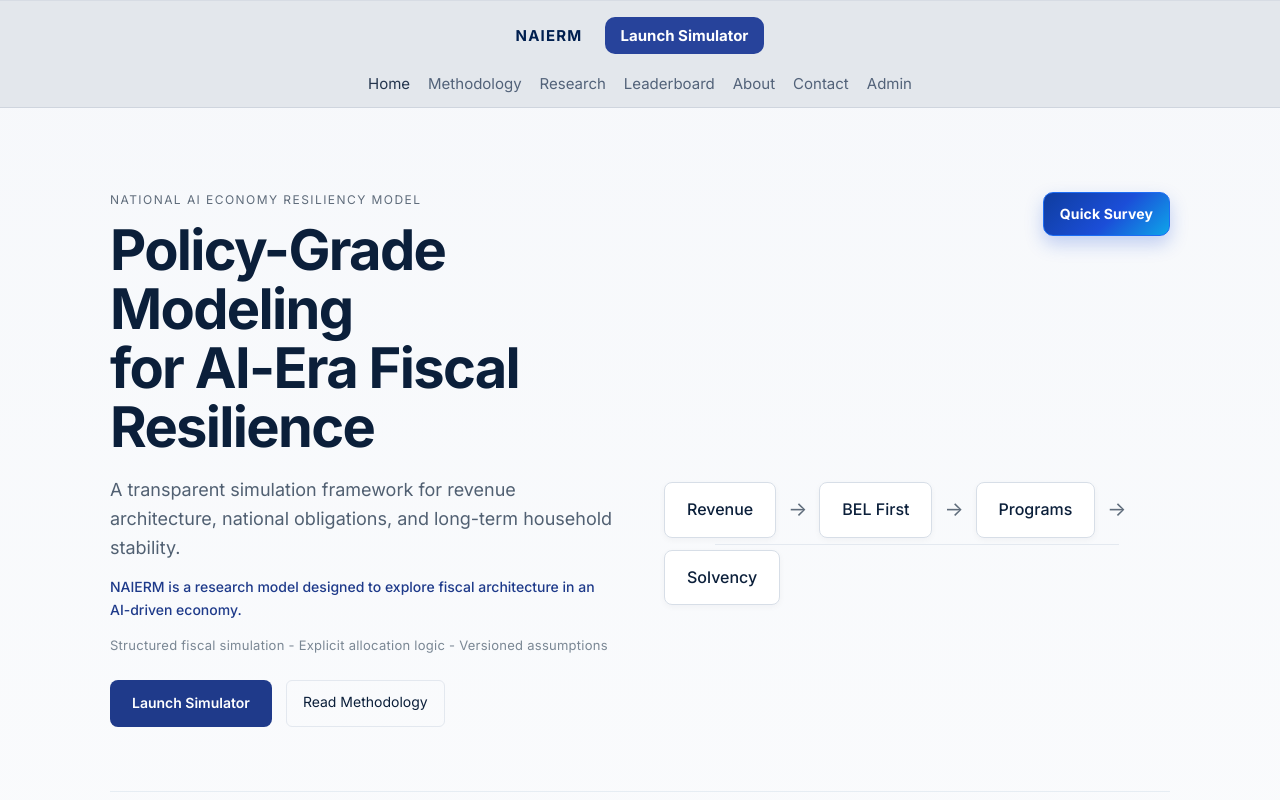
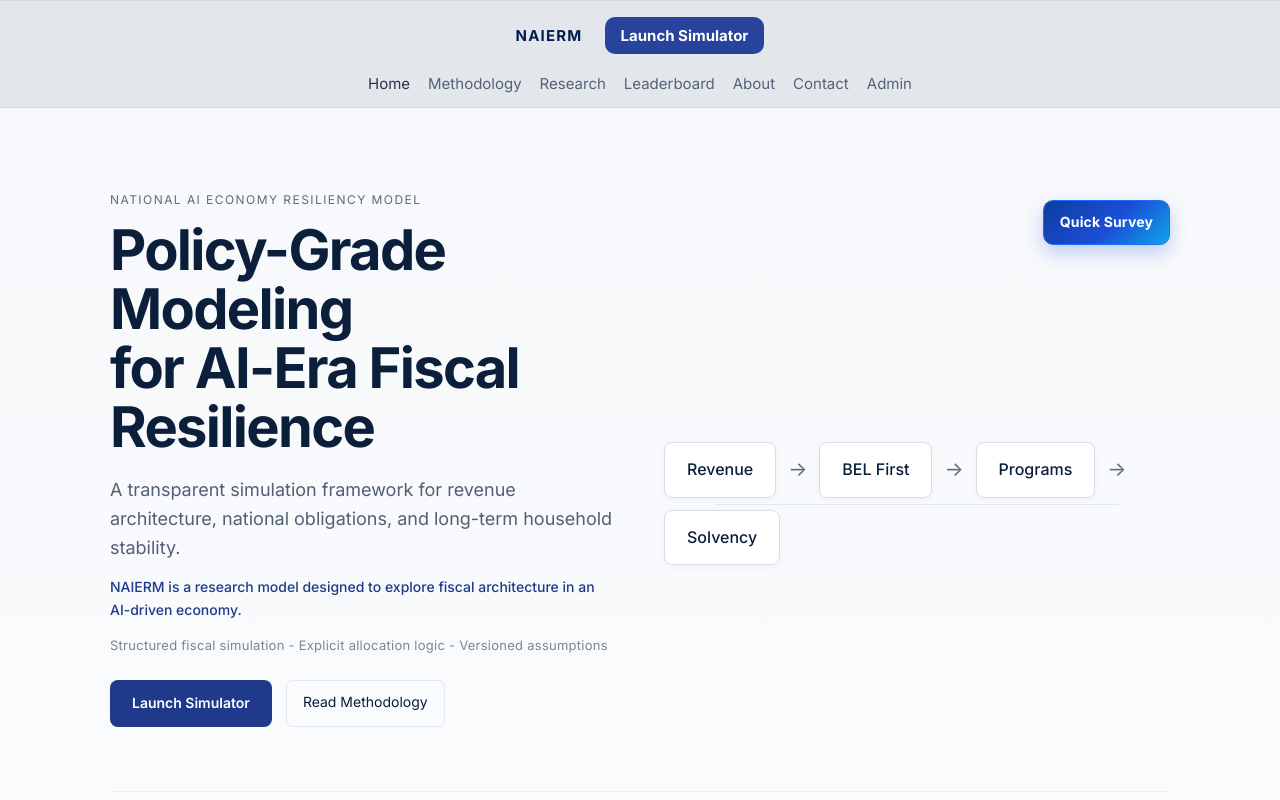
Before and after one commit to Measdani/breakout-economy-simulator, a Next.js app in the folder web/: page / in a window 1280 px wide. Shown: the top 800 px of the page. Built offline with nearby package versions, Linux system fonts and the light colour scheme.

Commit message:
Reposition quick survey button to align with hero heading

```diff
--- a/web/app/home.css
+++ b/web/app/home.css
@@ -77,6 +77,7 @@ body {
   grid-template-columns: 1fr 1fr;
   gap: 48px;
   align-items: center;
+  position: relative;
   border-bottom: 1px solid #e6edf3;
 }
 
@@ -128,7 +129,7 @@ body {
   display: flex;
   flex-direction: column;
   align-items: flex-start;
-  padding-top: 170px;
+  padding-top: 90px;
   gap: 14px;
 }
 
@@ -143,8 +144,9 @@ body {
   letter-spacing: 0.01em;
   padding: 10px 16px;
   position: absolute;
-  top: -120px;
+  top: 92px;
   right: 0;
+  z-index: 2;
   box-shadow: 0 8px 18px rgba(29, 78, 216, 0.25);
   transition: transform 0.2s ease, filter 0.2s ease;
 }
@@ -789,6 +791,7 @@ body {
 
   .quickSurveyButton {
     position: static;
+    z-index: auto;
   }
 
   .cards {
--- a/web/app/page.tsx
+++ b/web/app/page.tsx
@@ -143,10 +143,11 @@ export default function Home() {
             </div>
           </div>
 
+          <Link href="/survey" className="quickSurveyButton">
+            Quick Survey
+          </Link>
+
           <div className="heroDiagram">
-            <Link href="/survey" className="quickSurveyButton">
-              Quick Survey
-            </Link>
             <div className="heroDiagramFlow">
               <div className="diagramBox">Revenue</div>
               <div className="arrow">-&gt;</div>
```
